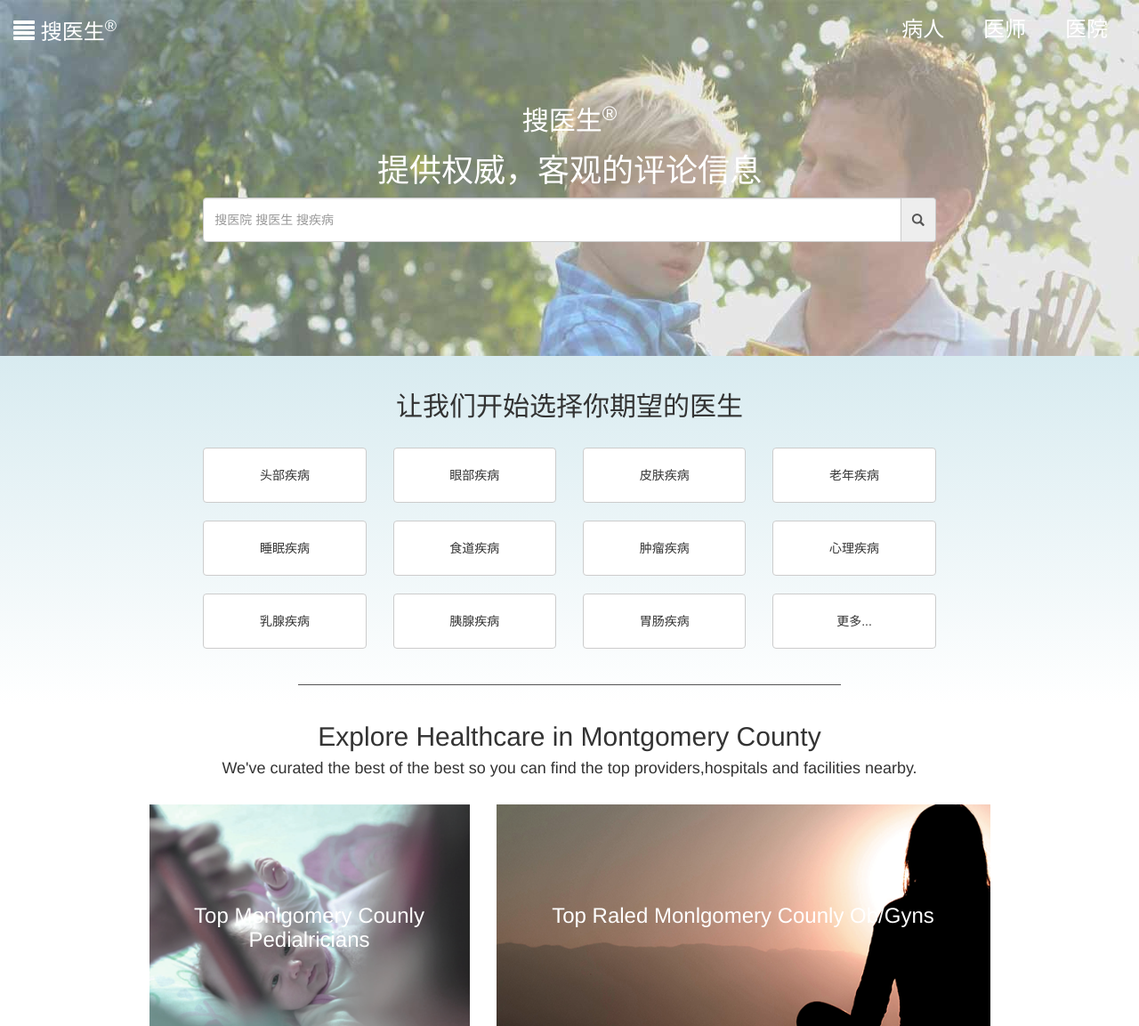
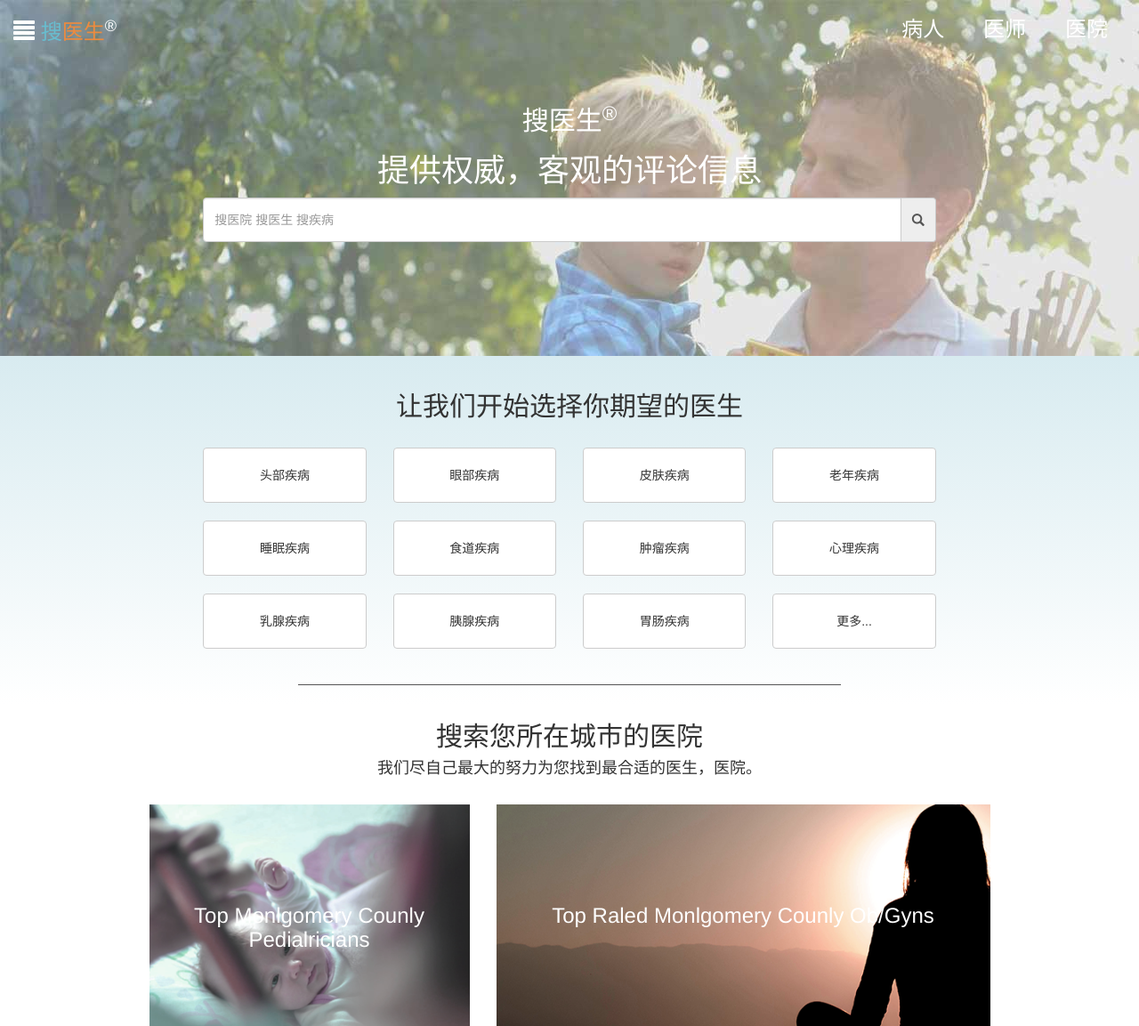
Before and after one commit to yuanlunchuan/doctorSearch, a Django app: page / in a window 1280 px wide. Shown: the top 1153 px of the page at 89% size. Run offline with Django 3.2, Linux system fonts and the light colour scheme; some libraries are stand-ins or nearby versions.

Commit message:
1, update text style.

```diff
--- a/doctors/templates/doctors/index.html
+++ b/doctors/templates/doctors/index.html
@@ -54,7 +54,7 @@
       <div class="col-md-2">
         <a href="javascript:;" class="h3 icon-area">
           <i class="glyphicon glyphicon-align-justify"></i>
-          <span class="h3"><span class="green">搜</span>医生</span><sup>&reg;</sup>
+          <span class="h3" style="color: rgb(236, 139, 63)"><span style="color: rgb(104,189,207)">搜</span>医生</span><sup>&reg;</sup>
         </a>
       </div>
       <div class="col-md-10 text-right">
@@ -155,8 +155,8 @@
     </div>
   </section>
   <section class="container">
-    <h2 class="text-center">Explore Healthcare in Montgomery County</h2>
-    <h4 class="text-center">We've curated the best of the best so you can find the top providers,hospitals and facilities nearby.</h4>
+    <h2 class="text-center">搜索您所在城市的医院</h2>
+    <h4 class="text-center">我们尽自己最大的努力为您找到最合适的医生，医院。</h4>
     <div class="row m-t-10">
       <a href="">
         <div class="col-md-4 col-md-offset-1">
@@ -420,19 +420,19 @@
     <div class="row benefit-section">
       <div class="col-md-4">
         <div class="content">
-          <h3><small>FOR PROVIDERS</small></h3>
-          <h2>Connecting doctors with the right patients</h2>
+          <h3><small>对于病人</small></h3>
+          <h2>寻找最合适的医疗条件</h2>
           <p>
             Update your profile and ensure that your profile is accurate, comprehensive, differentiated from others in your speciality, and connect with patients who can benefit most from your care.
           </p>
-          <h4><a href="">Learn More</a></h4>
+          <h4><a href="">了解更多</a></h4>
           <h4><a href="">Claim your free profile</a></h4>
           <h4>&nbsp;</h4>
         </div>
       </div>
       <div class="col-md-4">
         <div class="content">
-          <h3><small>FOR HOSPITALS</small></h3>
+          <h3><small>对于医生</small></h3>
           <h2>Healthgrades helps hospitals succeed</h2>
           <p>We have the solutions, insights and experts to meet your unique growth, engagement and quality challenges. We can measurably improve your hospital’s clinical and financial performance.</p>
           <h4><a href="">Business intelligence</a></h4>
@@ -442,7 +442,7 @@
       </div>
       <div class="col-md-4">
         <div class="content">
-          <h3><small>FOR ADVERTISERS</small></h3>
+          <h3><small>对于医院</small></h3>
           <h2>Reach the largest audience of patients</h2>
           <p>With targeting based on over 20,000 conditions, physician specialty, demographics or behaviors, your ads on Healthgrades will reach the most relevant patients for your brand.</p>
           <h4><a href="">Advertise with us</a> </h4>
```
